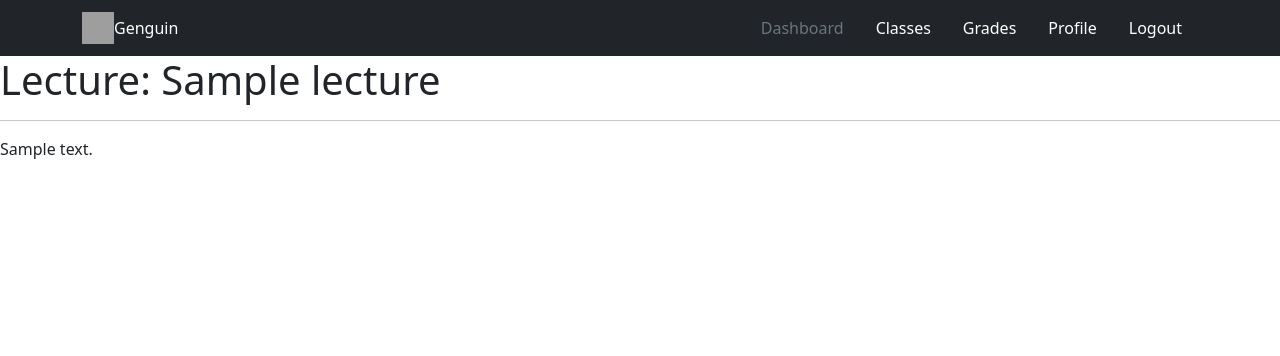
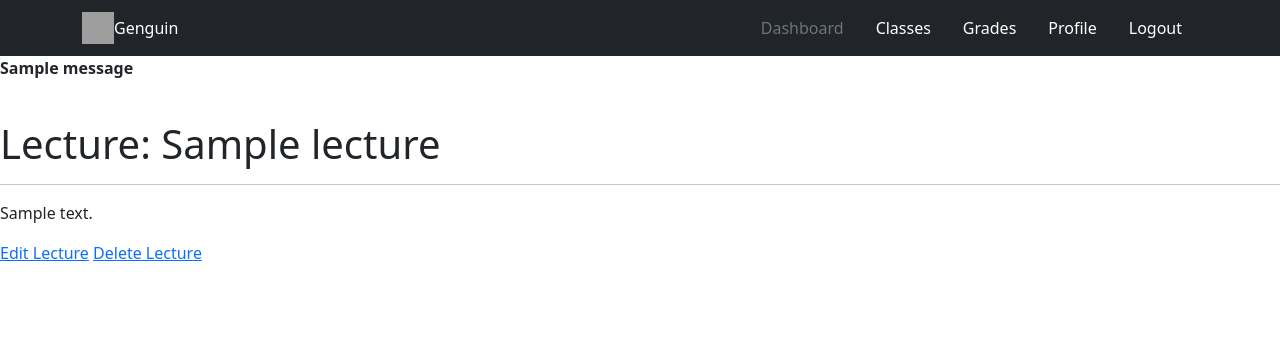
Before and after one commit to pedrofdzl/pingus-hackmty21, a Flask app: page /classes/detail/1/lecture/detail/1 in a window 1280 px wide. Shown: the top 356 px of the page. Run offline with Flask 2, Linux system fonts and the light colour scheme; tables that the repository leaves empty hold one stand-in row (values such as "Sample post"); one stand-in notice (Sample message) is shown; parts of the project's set-up code (start-up, migrations or seed data) failed here and were passed over; grey boxes are pictures that could not be loaded.

Commit message:
corrected lecture html

```diff
--- a/app.py
+++ b/app.py
@@ -285,7 +285,7 @@ class AssignmentForm(FlaskForm):
 
 class LectureForm(FlaskForm):
     name = StringField('Name', validators=[DataRequired(),])
-    content = StringField('Content', validators=[DataRequired(),], widgets=TextArea())
+    content = StringField('Content', validators=[DataRequired(),], widget=TextArea())
     submit = SubmitField('Submit')
 
 
@@ -490,7 +490,7 @@ def class_detail(id):
     return render_template('class_detail.html', clase=clase)
 
 # Lectures
-@app.route('/classses/detail/<int:classid>/lecture/create', methods=['GET', 'POST'])
+@app.route('/classes/detail/<int:classid>/lecture/create', methods=['GET', 'POST'])
 def lecture_create(classid):
 
     clase = Class.query.get_or_404(classid)
@@ -504,10 +504,11 @@ def lecture_create(classid):
             db.session.add(lecture)
             db.session.commit()
             flash('Lecutre Created Succesfully!')
+            return redirect(url_for('lecture_detail', classid=clase.id, lectid=lecture.id))
         except:
             flash('Hooooooly Guacamoooooleeeee... Something went wrong')
 
-    return render_template('lecture.html', form=form, clase=clase)
+    return render_template('lecture_create.html', form=form, clase=clase)
 
 
 @app.route('/classes/detail/<int:classid>/lecture/update/<int:lectid>', methods=['GET', 'POST'])
@@ -525,6 +526,7 @@ def lecture_update(classid, lectid):
         try:
             db.session.commit()
             flash('Lecture Update Succesfuly!')
+            return redirect(url_for('lecture_detail', classid=clase.id, lectid=lecture.id))
         except:
             flash('Hooooooly Guacamoooooleeeee... Something went wrong')
 
@@ -540,7 +542,7 @@ def lecture_delete(classid, lectid):
         db.session.delete(lecture)
         db.session.commit()
         flash('Lecture Delete Succesfuly!')
-        return redirect(url_for('class_detail', classid=clase.id))
+        return redirect(url_for('class_detail', id=clase.id))
     except:
         db.session.rollback()
         flash('Hooooooly Guacamoooooleeeee... Something went wrong')
--- a/templates/assignment_update.html
+++ b/templates/assignment_update.html
@@ -24,7 +24,7 @@
         {{ form.dueDate.label(class="form-label") }}
         {{ form.dueDate(class="form-control") }} <br>
 
-        {{% form.submit() %}}
+        {{ form.submit() }}
 
 
     </form>
--- a/templates/lecture_detail.html
+++ b/templates/lecture_detail.html
@@ -6,12 +6,22 @@
 
 
 {% block body %}
+
+{% for message in get_flashed_messages() %}
+<p><strong>{{ message }}</strong></p><br>
+{% endfor %}
     <h1>Lecture: {{ lecture.name }}</h1>
     <hr>
 
     <p>{{ lecture.content }}</p>
 
 
+    <span>
+        <a href="{{url_for('lecture_update', classid=clase.id, lectid=lecture.id)}}">Edit Lecture</a>
+        <a href="{{url_for('lecture_delete', classid=clase.id, lectid=lecture.id)}}">Delete Lecture</a>
+    </span>
+
+
 
 
 
```
Also changed, not shown: templates/lecture_create.html (+6 -3 lines), templates/lecture_update.html (+8 -3 lines).
